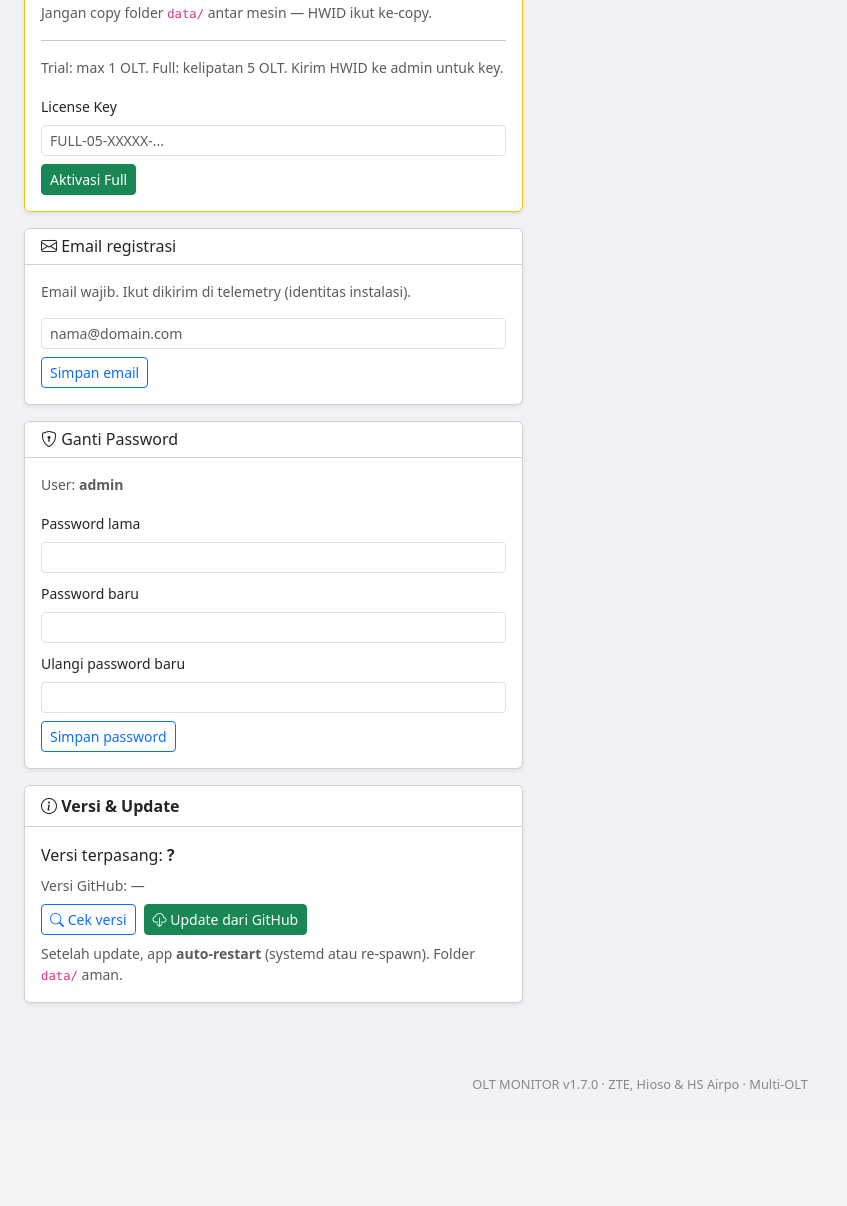
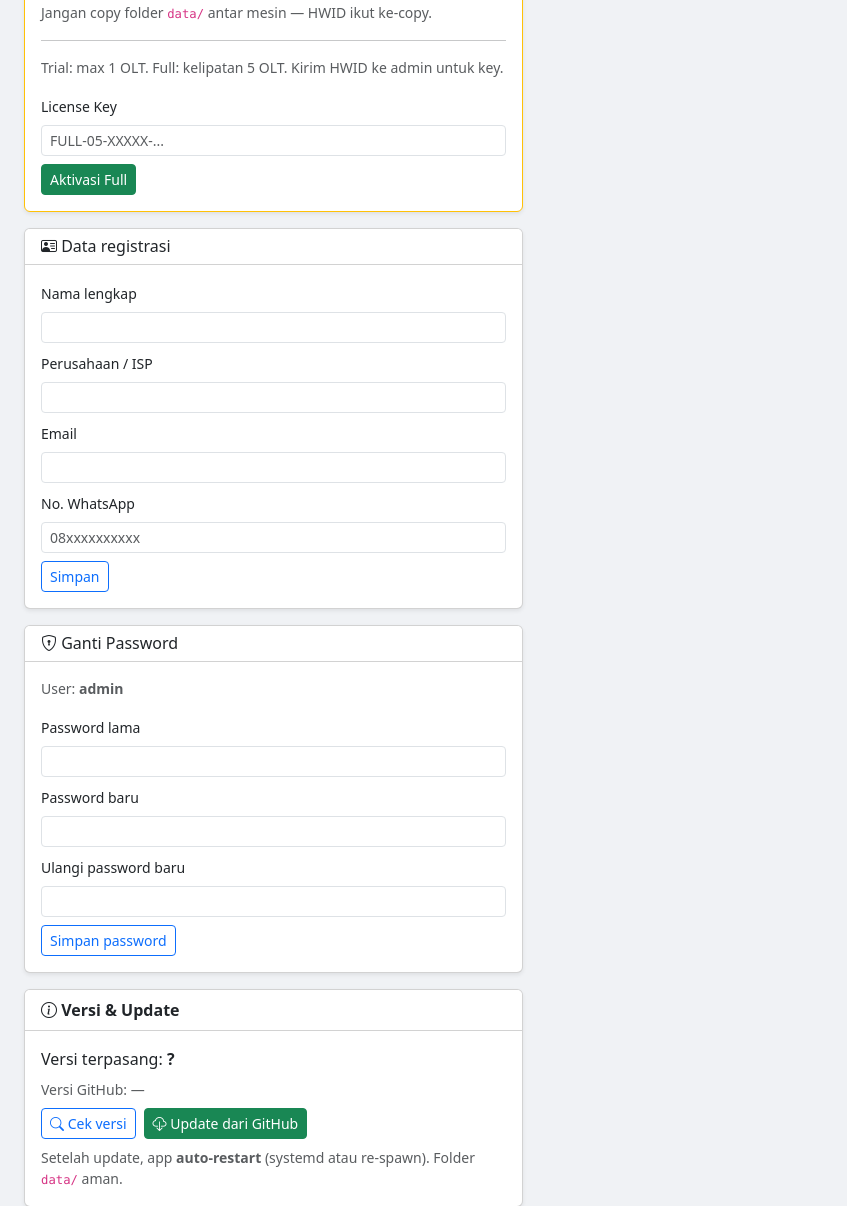
Before and after one commit to agasthanet/olt-monitor, a Python web app: template templates/settings.html in a window 1280 px wide. Shown: the part 1138-2344 px from the top of the page, without its empty margins (0-847 px from the left). Before the commit the page ends 2230 px from the top, so only its background shows below. Run offline with Jinja, Linux system fonts and the light colour scheme; the template is opened without the code that fills it, so the values that code supplies are empty.

Commit message:
Update settings.html

```diff
--- a/templates/settings.html
+++ b/templates/settings.html
@@ -170,15 +170,33 @@
 
     <div class="card shadow-sm mt-3">
       <div class="card-header bg-white">
-        <h6 class="mb-0"><i class="bi bi-envelope"></i> Email registrasi</h6>
+        <h6 class="mb-0"><i class="bi bi-person-vcard"></i> Data registrasi</h6>
       </div>
       <div class="card-body">
-        <p class="small text-muted">Email wajib. Ikut dikirim di telemetry (identitas instalasi).</p>
         <form method="post">
-          <input type="hidden" name="action" value="save_email">
-          <input type="email" name="email" class="form-control form-control-sm mb-2"
-                 value="{{ registered_email or '' }}" required placeholder="nama@domain.com">
-          <button type="submit" class="btn btn-sm btn-outline-primary">Simpan email</button>
+          <input type="hidden" name="action" value="save_profile">
+          <div class="mb-2">
+            <label class="form-label small">Nama lengkap</label>
+            <input type="text" name="full_name" class="form-control form-control-sm"
+                   value="{{ user_profile.full_name if user_profile else '' }}" required>
+          </div>
+          <div class="mb-2">
+            <label class="form-label small">Perusahaan / ISP</label>
+            <input type="text" name="company" class="form-control form-control-sm"
+                   value="{{ user_profile.company if user_profile else '' }}" required>
+          </div>
+          <div class="mb-2">
+            <label class="form-label small">Email</label>
+            <input type="email" name="email" class="form-control form-control-sm"
+                   value="{{ user_profile.email if user_profile else '' }}" required>
+          </div>
+          <div class="mb-2">
+            <label class="form-label small">No. WhatsApp</label>
+            <input type="tel" name="whatsapp" class="form-control form-control-sm"
+                   value="{{ user_profile.whatsapp if user_profile else '' }}" required
+                   placeholder="08xxxxxxxxxx">
+          </div>
+          <button type="submit" class="btn btn-sm btn-outline-primary">Simpan</button>
         </form>
       </div>
     </div>
```
